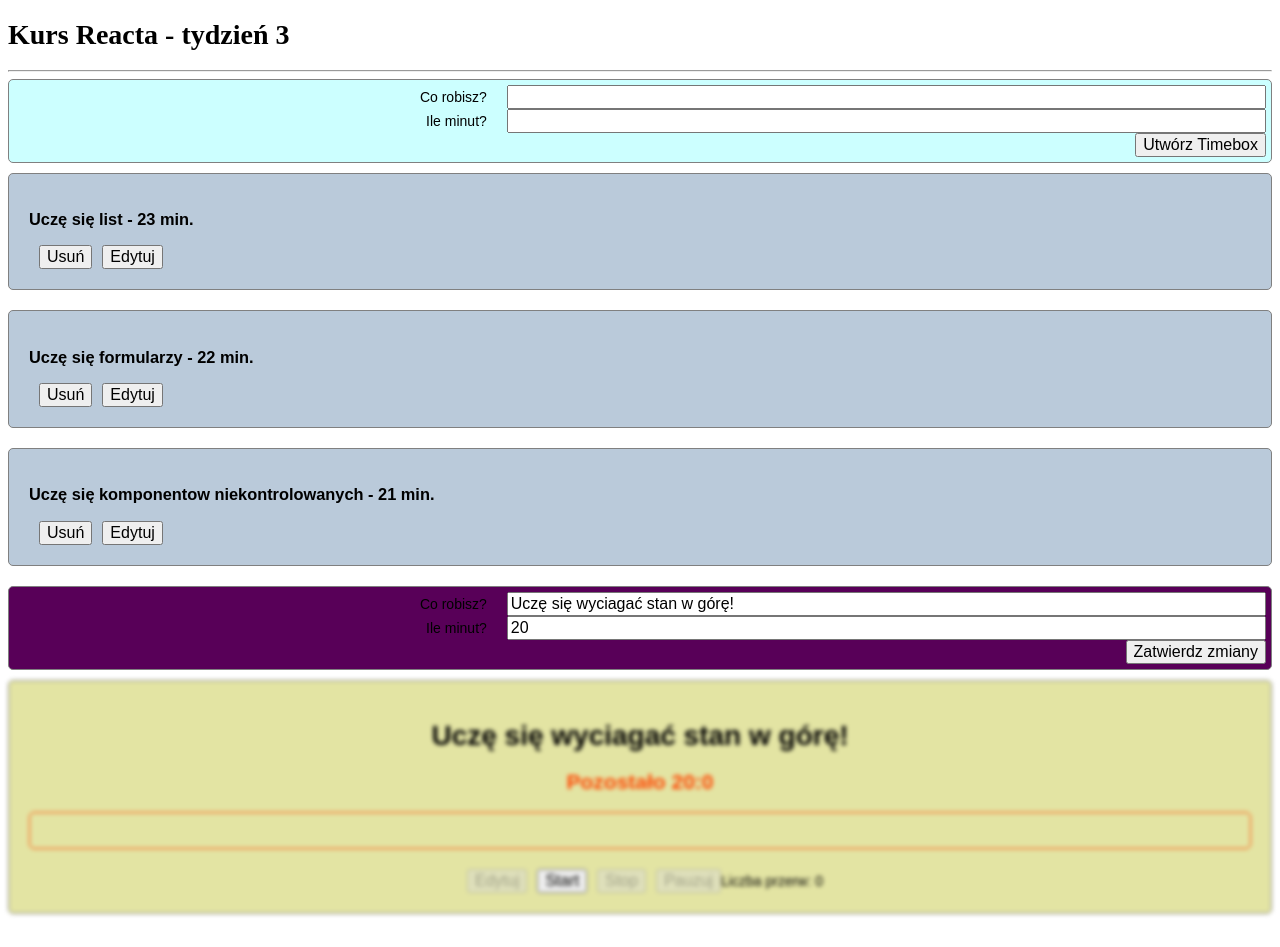
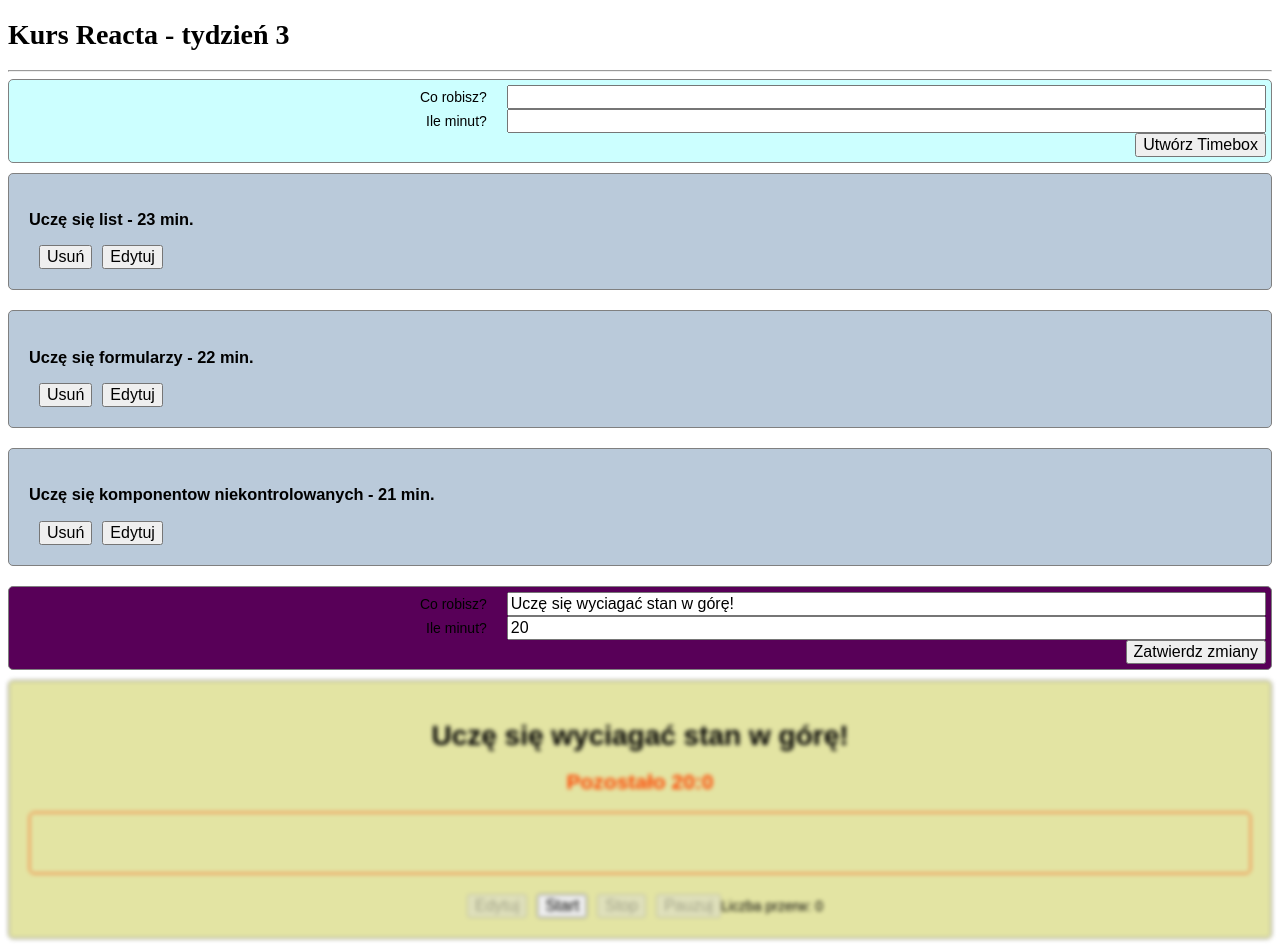
Before and after one commit to MagPtak/React-course-basic, a React (Create React App) app in the folder timeboxing_app/: page / in a window 1280 px wide. Before the commit the page ends 922 px from the top, so only its background shows below. Built offline with nearby package versions, Linux system fonts and the light colour scheme.

Commit message:
Use BEM to style ProgressBar

```diff
--- a/timeboxing_app/src/components/ProgressBar.js
+++ b/timeboxing_app/src/components/ProgressBar.js
@@ -2,8 +2,8 @@ import React from "react";
 
 function ProgressBar({ className = "", percent = 33 }) {
   return (
-    <div className={"ProgressBar " + className}>
-      <div style={{ width: `${percent}%` }}></div>
+    <div className={"progress progress--big progress--color-red" + className}>
+      <div className="progress__bar" style={{ width: `${percent}%` }}></div>
     </div>
   );
 }
--- a/timeboxing_app/src/styles/components.scss
+++ b/timeboxing_app/src/styles/components.scss
@@ -52,16 +52,29 @@ button {
 .Clock {
   color: orangered;
 }
-.ProgressBar {
-  border: 1px solid orangered;
+.progress {
+  border: 1px solid black;
   border-radius: 5px;
   height: 25px;
   margin-bottom: 20px;
   padding: 5px;
   display: flex;
   flex-direction: row;
-  > div {
-    height: 100%;
-    background-color: orangered;
-  }
 }
+
+.progress--big {
+  height: 50px;
+}
+
+.progress--color-red {
+  border-color: orangered;
+}
+
+.progress__bar {
+  height: 100%;
+  background-color: black;
+}
+
+.progress--color-red .progress__bar {
+  background-color: orangered;
+}
```
